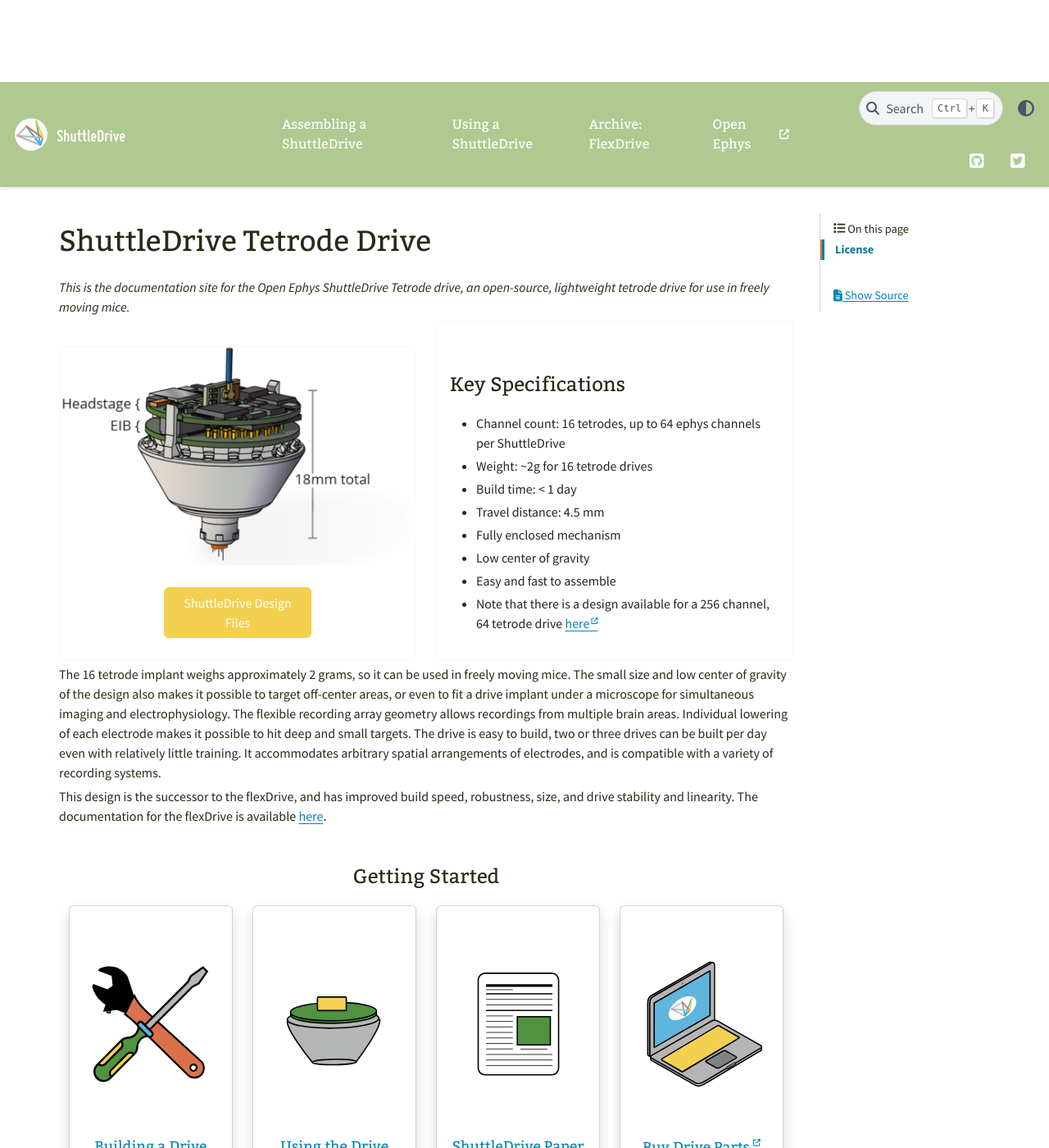
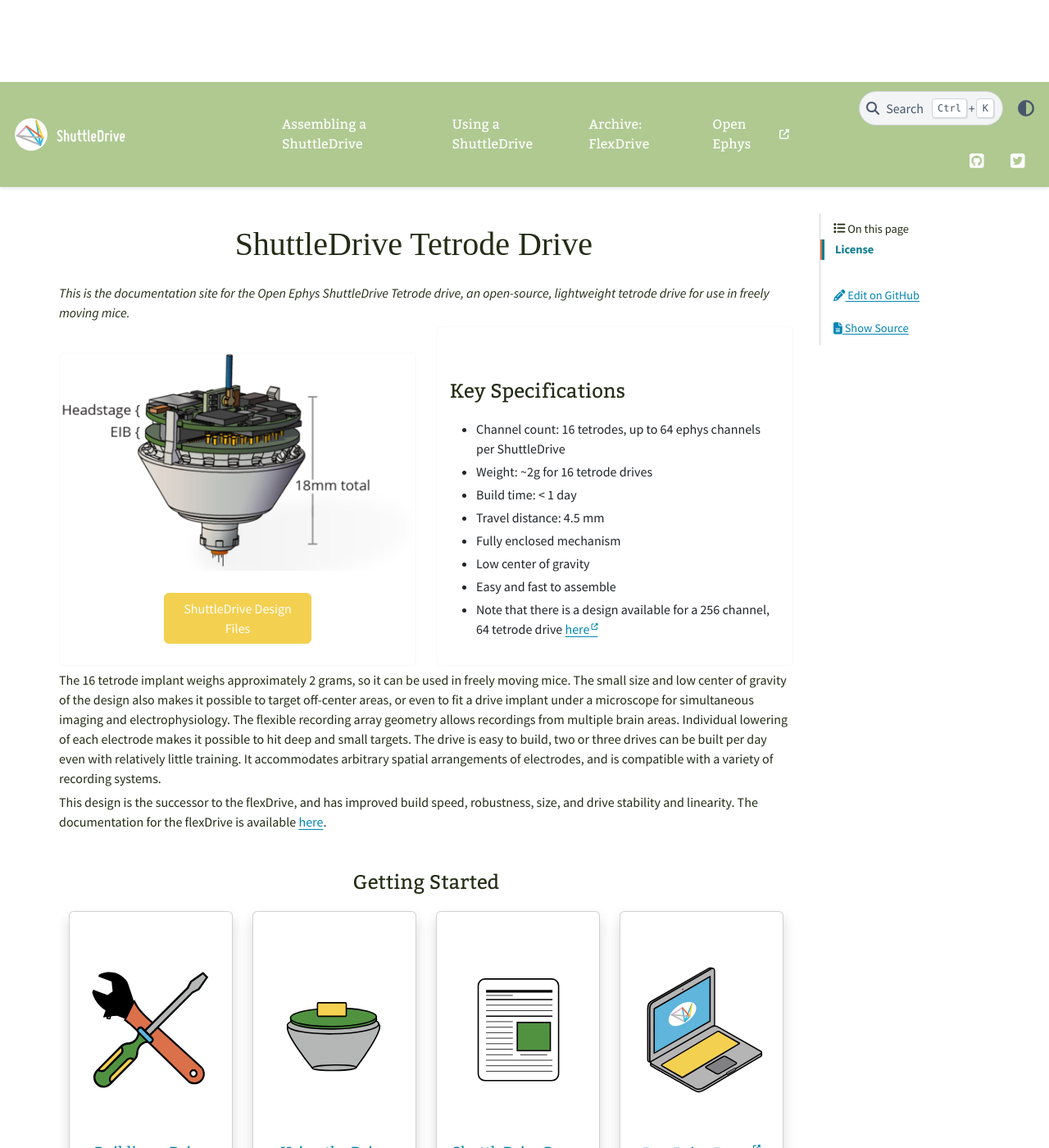
Before and after one commit to open-ephys/shuttledrive-docs, a Sphinx documentation site: the page built from source/index.rst, in a window 1280 px wide and 1400 px high. Shown: the whole window at 82% size. Built offline with Sphinx 7.4.7 and the PyData theme 0.15.4, drawn with Linux system fonts in a browser that asks for light colours.

Commit message:
update with template theme overrides

```diff
--- a/source/_static/theme_overrides.css
+++ b/source/_static/theme_overrides.css
@@ -143,13 +143,14 @@
 }
 
 h1 {
-  margin: 2.75rem 0 1.05rem;
-  font-family: "Bitter", sans-serif;
-  font-weight: 400;
-  line-height: 1.15;
-  margin-top: 0;
-  color: #242c16;
-  font-size: 2.2em;
+    margin: 2.75rem 0 1.05rem;
+    font-family: "Miso";
+    font-weight: 400;
+    line-height: 1.15;
+    text-align: center;
+    margin-top: 0;
+    color: #242c16;
+    font-size: 2.5em;
 }
 
 h2 {
--- a/source/conf.py
+++ b/source/conf.py
@@ -183,6 +183,7 @@
     "twitter_url": "https://twitter.com/openephys",
     "external_links": [{"name": "Open Ephys", "url": "https://open-ephys.org"},],
     "navigation_with_keys": True,
+    "use_edit_page_button": True,
     # 'search_bar_position' : "navbar",
     #'canonical_url': '',
     #'analytics_id': '',
@@ -203,7 +204,7 @@
 html_context = {
     "github_user": "open-ephys",
     "github_repo": "shuttledrive-docs",
-    "github_version": "master",
+    "github_version": "main",
     "doc_path": "source",
     "css_files": ["_static/theme_overrides.css",],
 }
```
